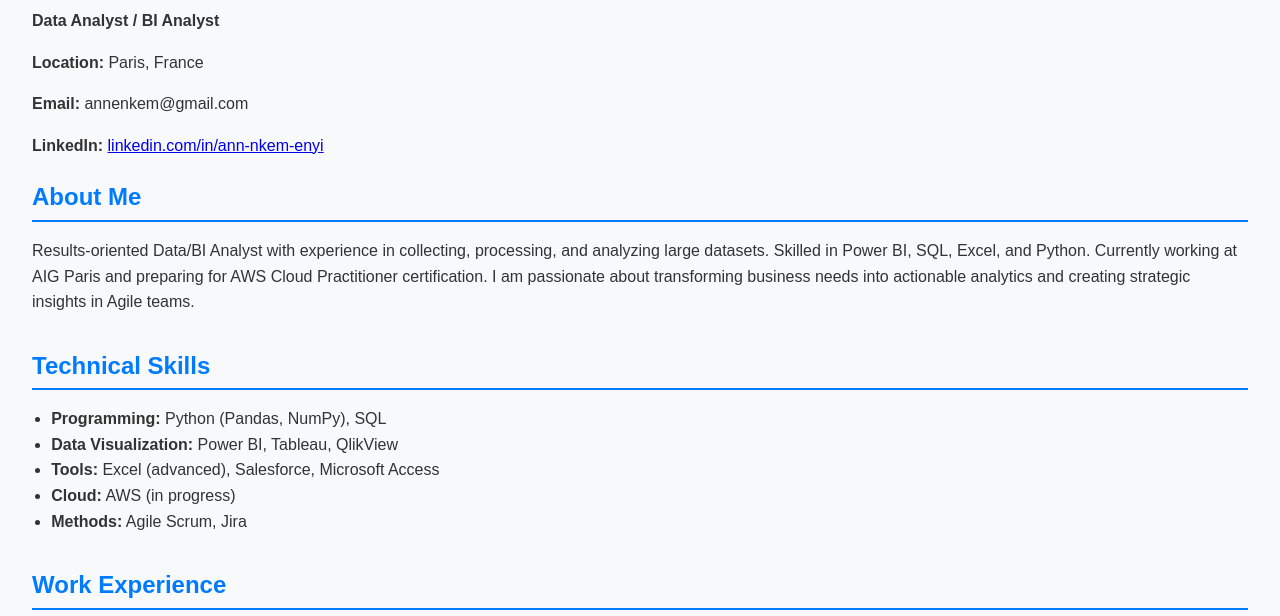
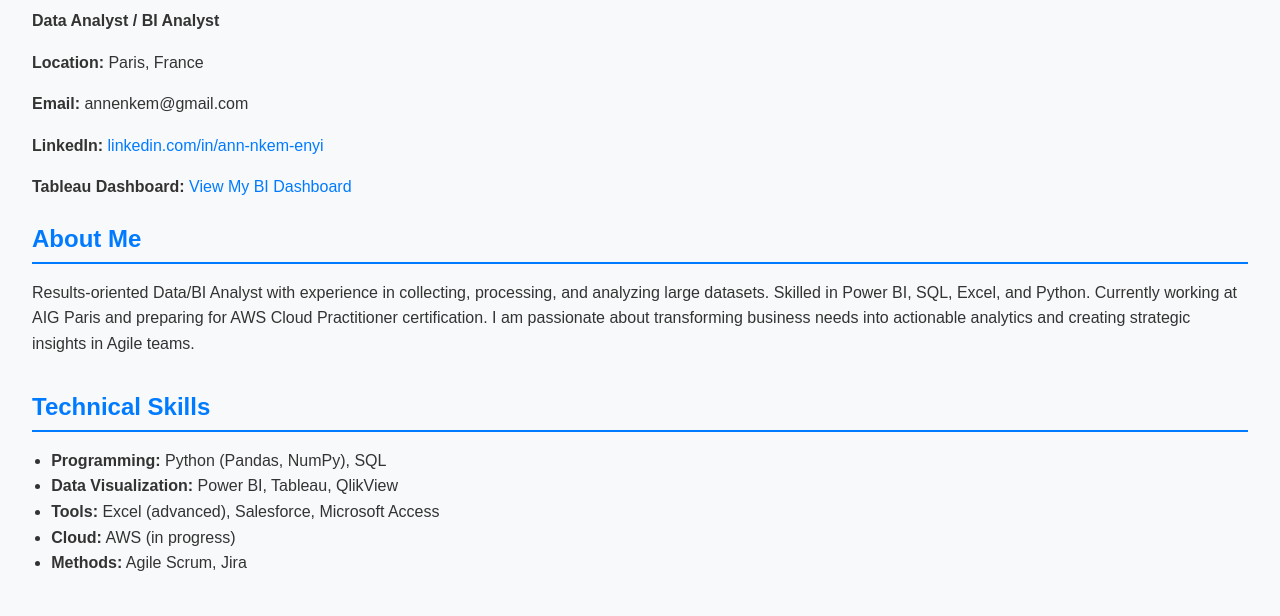
Before and after one commit to NKEMENYI/Bi-analyst-portfolio, a plain HTML site: page index.html in a window 1280 px wide. Shown: the part 118-734 px from the top of the page. Drawn offline with Linux system fonts and the light colour scheme.

Commit message:
Update index.html

```diff
--- a/index.html
+++ b/index.html
@@ -27,6 +27,13 @@
     ul {
       padding-left: 1.2rem;
     }
+    a {
+      color: #007bff;
+      text-decoration: none;
+    }
+    a:hover {
+      text-decoration: underline;
+    }
   </style>
 </head>
 <body>
@@ -36,6 +43,7 @@
   <p><strong>Location:</strong> Paris, France</p>
   <p><strong>Email:</strong> annenkem@gmail.com</p>
   <p><strong>LinkedIn:</strong> <a href="https://www.linkedin.com/in/ann-nkem-enyi" target="_blank">linkedin.com/in/ann-nkem-enyi</a></p>
+  <p><strong>Tableau Dashboard:</strong> <a href="https://public.tableau.com/app/profile/ann.enyi/viz/BusinessAnalystPortfolioAE/BIDashboard?publish=yes" target="_blank">View My BI Dashboard</a></p>
 
   <section>
     <h2 class="section-title">About Me</h2>
```
